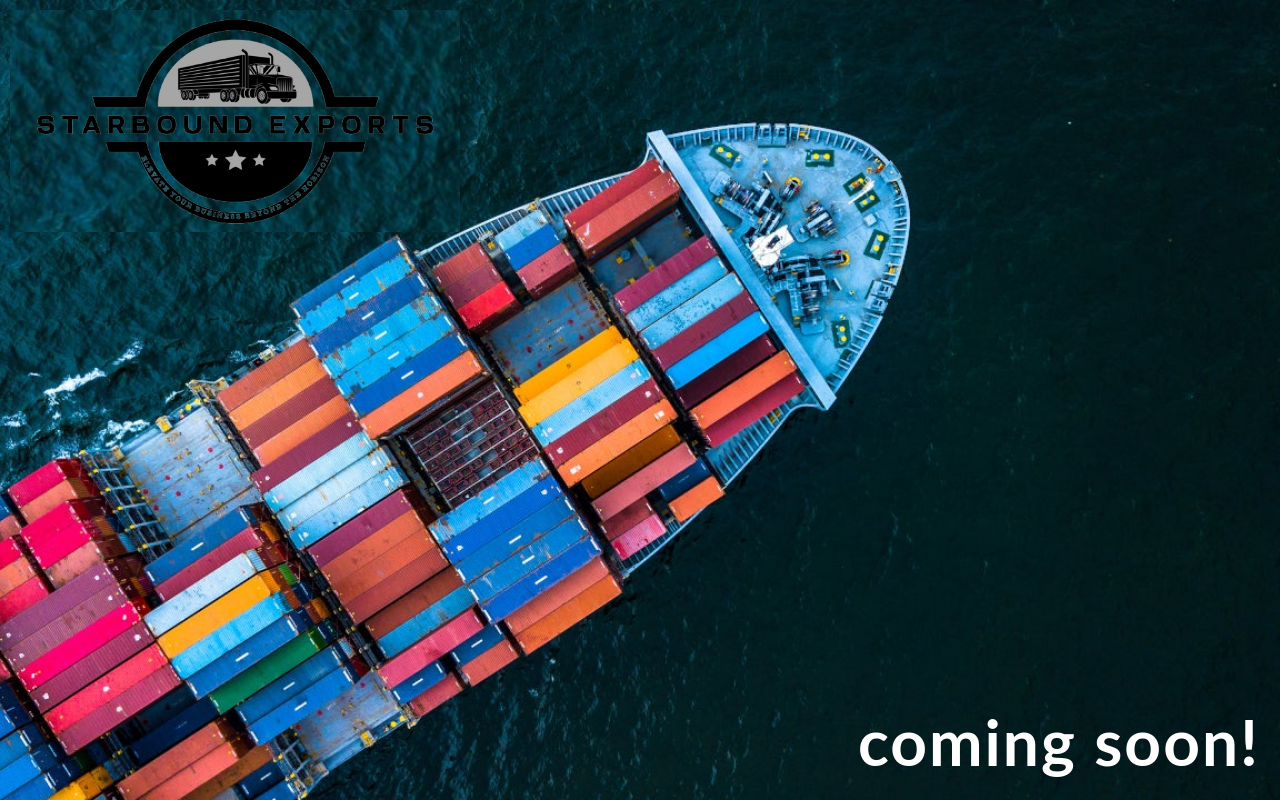
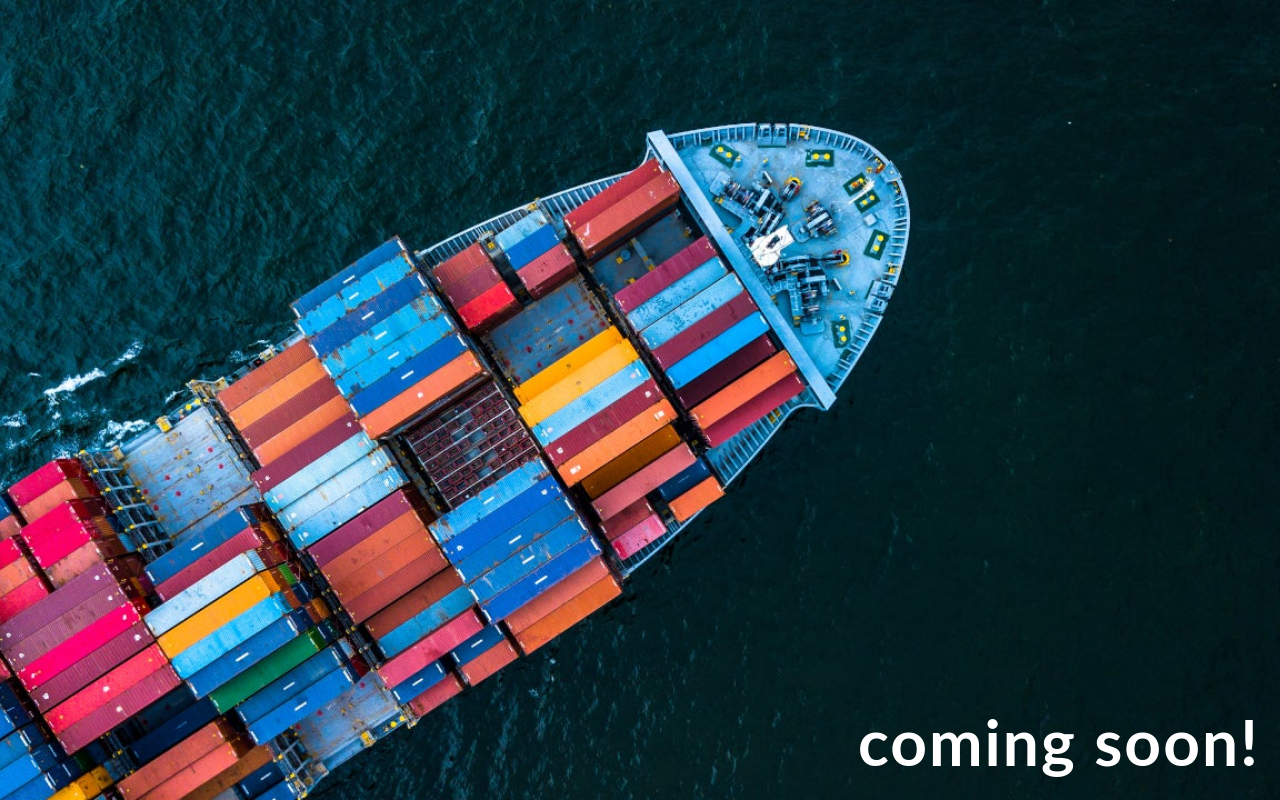
Before and after one commit to starboundexports/starboundexports.github.io, a plain HTML site: page index.html in a window 1280 px wide. Drawn offline with Linux system fonts and the light colour scheme.

Commit message:
Update index.html

```diff
--- a/index.html
+++ b/index.html
@@ -42,29 +42,9 @@
             width: 250px;
             height: 250px;
         }
-
-        #logo {
-            position: absolute;
-            top: 0;
-            left: 0;
-            width: 100%; /* Set the width to 100% for mobile devices */
-            height: auto;
-            max-width: 450px; /* Set the maximum width for larger screens */
-            margin: 10px;
-        }
-
-        @media only screen and (min-width: 600px) {
-            /* Adjust styles for screens with a width of 600px or more */
-            #logo {
-                width: 450px;
-            }
-        }
     </style>
 </head>
 <body>
-    <!-- Logo -->
-    <img src="Logo.png" alt="Logo" id="logo" />
-
     <!-- Customize Icon Color -->
     <!-- https://www.flaticon.com/free-icon/fast-time_2972562?term=clock&page=1&position=27# -->
     <?xml version="1.0"?>
```
